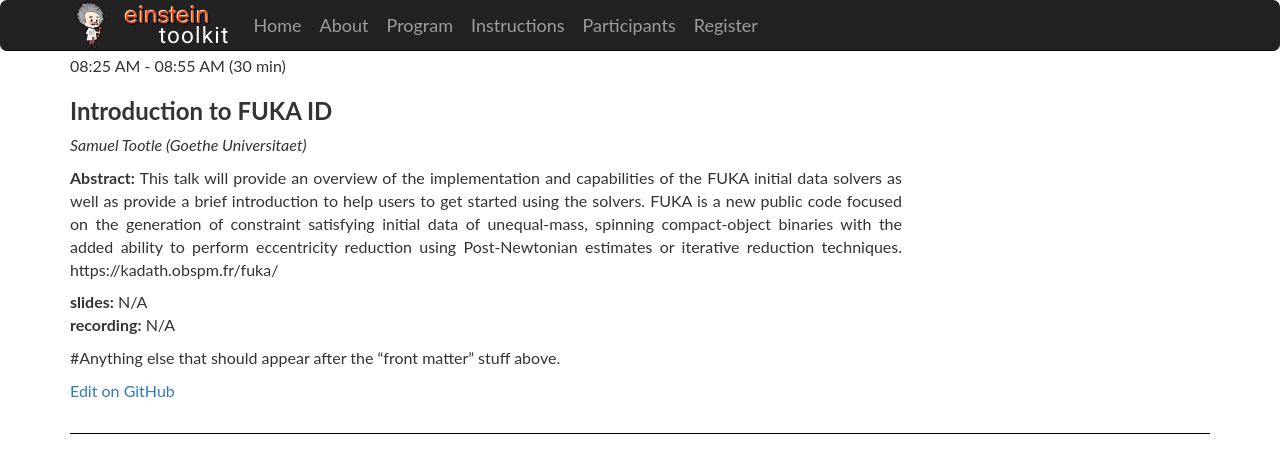
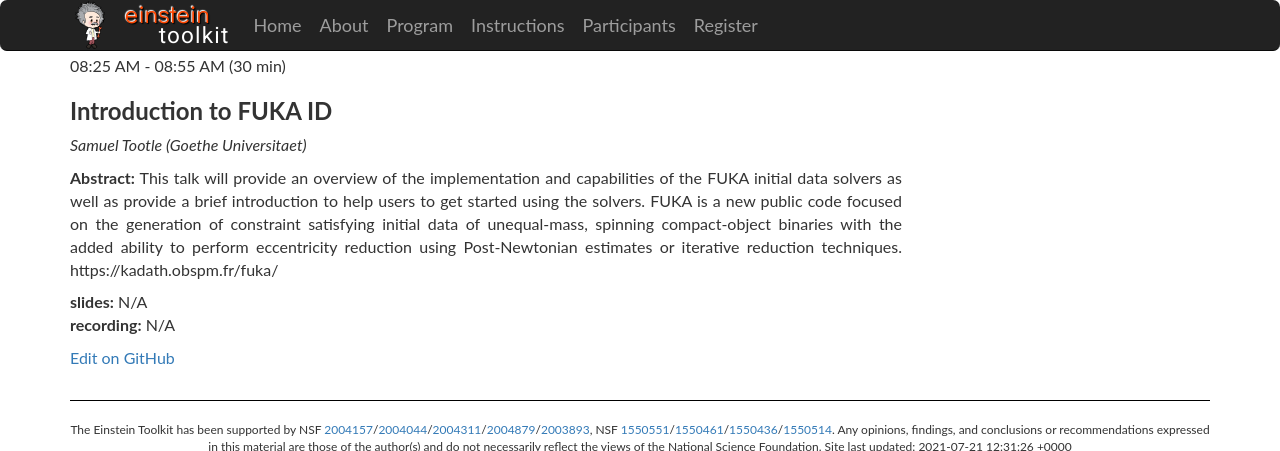
Before and after one commit to EinsteinToolkit/et2021uiuc, a Jekyll site: the page built from _lectures/24-SamTootle/index.md, in a window 1280 px wide, cut to the strip 0-451 px from the top of the page. Built offline with Jekyll 4.4.1, drawn with Linux system fonts in a browser that asks for light colours.

Commit message:
lectures: remove "anything else" bit from Sam Tootle's abstract

```diff
--- a/_lectures/24-SamTootle/index.md
+++ b/_lectures/24-SamTootle/index.md
@@ -21,7 +21,5 @@ https://kadath.obspm.fr/fuka/
 <div class="col-xs-12" markdown="1">
 {% include lecture.md abstract=abstract %}
 
-#Anything else that should appear after the "front matter" stuff above.
-
 [Edit on GitHub](https://github.com/EinsteinToolkit/et2021uiuc/edit/master/{{page.path}})
 </div>
```
